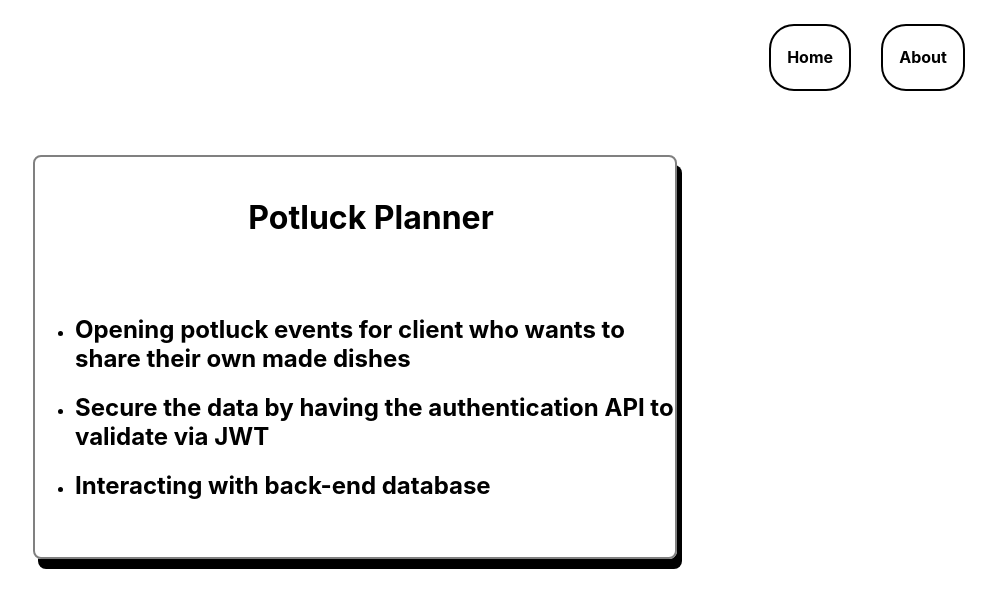
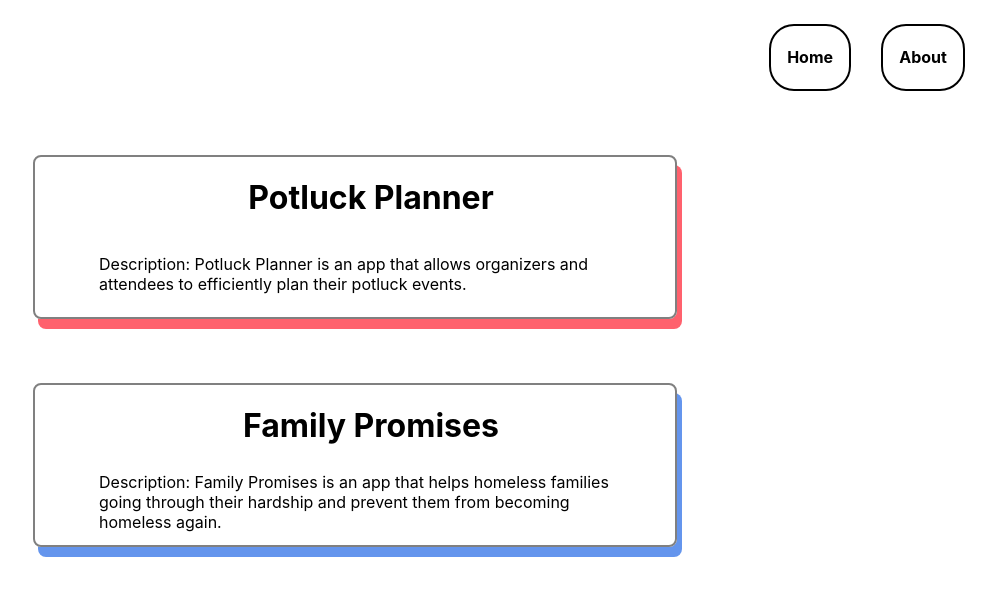
Before and after one commit to blackenjoy27/portfolio, a React (Create React App) app: page /projects in a window 1280 px wide. Shown: the top 608 px of the page, without its empty margins (285-1280 px from the left). Built offline with nearby package versions, Linux system fonts and the light colour scheme.

Commit message:
added project component for projects

```diff
--- /dev/null
+++ b/src/animateComponents/Projects/Project.js
@@ -0,0 +1,19 @@
+import React from "react";
+
+const Project = ({ project }) => {
+    return (
+        <div>
+            <div className={`${project.color} projectDiv`}>
+                <h1 className="projectLink">
+                    <a href={project.liveVersion}>
+                        {project.projectName}
+                    </a>
+                </h1>
+                <p className="projectP">Description: {project.description}</p>
+            </div>
+        </div>
+
+    )
+}
+
+export default Project;
--- a/src/animateComponents/Projects/Projects.css
+++ b/src/animateComponents/Projects/Projects.css
@@ -1,22 +1,37 @@
-
-.projectDiv{
+.projectDiv {
   display: flex;
   z-index: 999;
   width: 50%;
-    height: 50vh;
+  height: 20vh;
   border: 2px solid grey;
   margin: 5% auto;
   border-radius: 8px;
-    box-shadow: 5px 10px;
   flex-direction: column;
 }
 
-.projectLink{
+.projectLink {
   display: flex;
   height: 20%;
   margin-left: 2rem;
 }
 
-.projectLink a{
+.projectLink a {
   margin: auto;
 }
+
+.projectP {
+  width: 80%;
+  margin: auto;
+}
+
+.redOne {
+  box-shadow: 5px 10px #ff616d;
+}
+
+.greeOne {
+  box-shadow: 5px 10px #b3e283;
+}
+
+.blueOne {
+  box-shadow: 5px 10px cornflowerblue;
+}
--- a/src/animateComponents/Projects/Projects.js
+++ b/src/animateComponents/Projects/Projects.js
@@ -1,29 +1,33 @@
 import "./Projects.css"
-import React, {useState} from "react";
-import {motion} from "framer-motion";
-import {Link} from "react-router-dom";
+import React, { useState } from "react";
+import Project from "./Project";
+import { motion } from "framer-motion";
+import { Link } from "react-router-dom";
 
 const allProjects = [
     {
-        projectName:"Potluck Planner",
-        liveVersion:"https://frontend-17dulzzug-blackenjoy27.vercel.app",
-        description:[
-            "Opening potluck events for client who wants to share their own made dishes",
-            "Secure the data by having the authentication API to validate via JWT",
-            "Interacting with back-end database"
-        ]
-    }
+        color: "redOne",
+        projectName: "Potluck Planner",
+        liveVersion: "https://frontend-17dulzzug-blackenjoy27.vercel.app",
+        description: "Potluck Planner is an app that allows organizers and attendees to efficiently plan their potluck events."
+    },
+    {
+        color: "blueOne",
+        projectName: "Family Promises",
+        liveVersion: "https://a.familypromiseservicetracker.dev/login",
+        description: "Family Promises is an app that helps homeless families going through their hardship and prevent them from becoming homeless again."
+    },
 ]
 const Projects = () => {
     const [projects, setProjects] = useState(allProjects);
     const [index, setIndex] = useState(0);
-    return(
-        <motion.div exit={{transition:"easeInOut"}}>
+    return (
+        <motion.div exit={{ transition: "easeInOut" }}>
             <div className="top">
                 <motion.header
-                    initial={{opacity:0}}
-                    animate={{opacity:1}}
-                    transition={{duration:1}}
+                    initial={{ opacity: 0 }}
+                    animate={{ opacity: 1 }}
+                    transition={{ duration: 1 }}
                     className="about-header"
                 >
                     <nav className="about-nav">
@@ -32,17 +36,10 @@ const Projects = () => {
                     </nav>
                 </motion.header>
             </div>
-            <div className="projectDiv">
-                <h1 className="projectLink">
-                    <a href={projects[index].liveVersion}>
-                        {projects[index].projectName}
-                    </a>
-                </h1>
-                <ul>
-                    <li><h2>{projects[index].description[0]}</h2></li>
-                    <li><h2>{projects[index].description[1]}</h2></li>
-                    <li><h2>{projects[index].description[2]}</h2></li>
-                </ul>
+            <div>
+                {projects && projects.map(project => {
+                    return <Project project={project} />
+                })}
             </div>
         </motion.div>
     )
```
Lines whose indentation alone changed are shown as unchanged.
